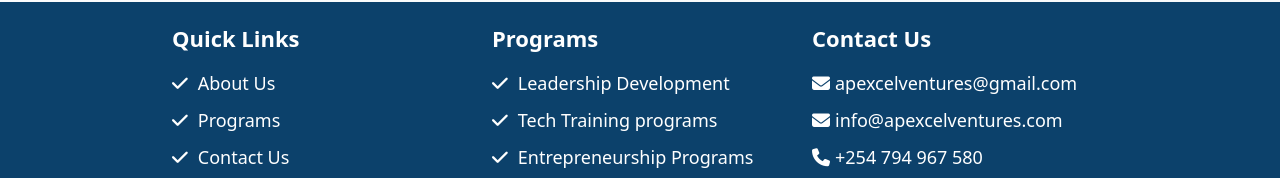
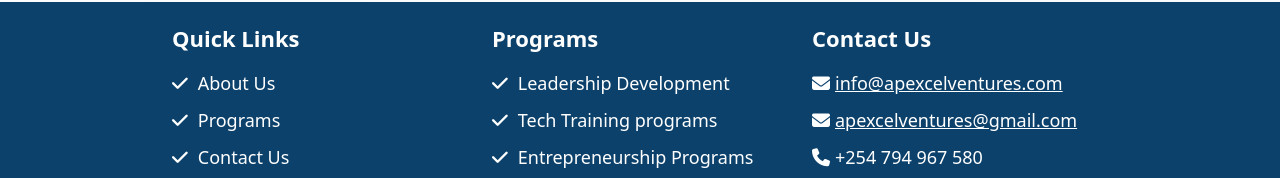
Before and after one commit to SherryNjuguna/Apexcel, a Vue app: page / in a window 1280 px wide. Shown: the part 2822-3000 px from the top of the page. Built offline with nearby package versions, Linux system fonts and the light colour scheme.

Commit message:
modified the contact page

```diff
--- a/src/components/Footer.vue
+++ b/src/components/Footer.vue
@@ -68,10 +68,12 @@
     </div>
     <ul class="footer-list">
         <li>
-            <i class="fas fa-envelope" style="color: white;"></i> apexcelventures@gmail.com
+            <i class="fas fa-envelope" style="color: white;"></i><a style="color: white;" href=" mailto:info@apexcelventures.com">info@apexcelventures.com</a><br>
+
         </li>
         <li>
-        <i class="fas fa-envelope" style="color: white;"></i>info@apexcelventures.com
+        <i class="fas fa-envelope" style="color: white;"></i><a  style="color: white;" href=" mailto:apexcelventures@gmail.com">apexcelventures@gmail.com</a> <br>
+
      </li>
         <li>
             <i class="fas fa-phone" style="color: white;"></i> +254 794 967 580
--- a/src/views/Contact.vue
+++ b/src/views/Contact.vue
@@ -17,7 +17,7 @@
   },
   {
     question: "What age groups do you work with?",
-    answer: "We primarily work with young people aged 10-30 years, but our programs are tailored to different age brackets within this range to ensure age-appropriate content and delivery.",
+    answer: "We primarily work with young people aged 13-30 years, but our programs are tailored to different age brackets within this range to ensure age-appropriate content and delivery.",
     open: false
   },
   {
@@ -107,8 +107,9 @@
                     </div>
                     <div class="contact-text">
                       <h4>Email Us</h4>
-                      <p>apexcelventures@gmail.com</p>
-                      <p>info@apexcelventures.com</p>
+                      <a href=" mailto:apexcelventures@gmail.com">apexcelventures@gmail.com</a> <br>
+                      <a href=" mailto:info@apexcelventures.com">info@apexcelventures.com</a><br>
+
                       <small>We respond within 24 hours</small>
                     </div>
                   </div>
```
